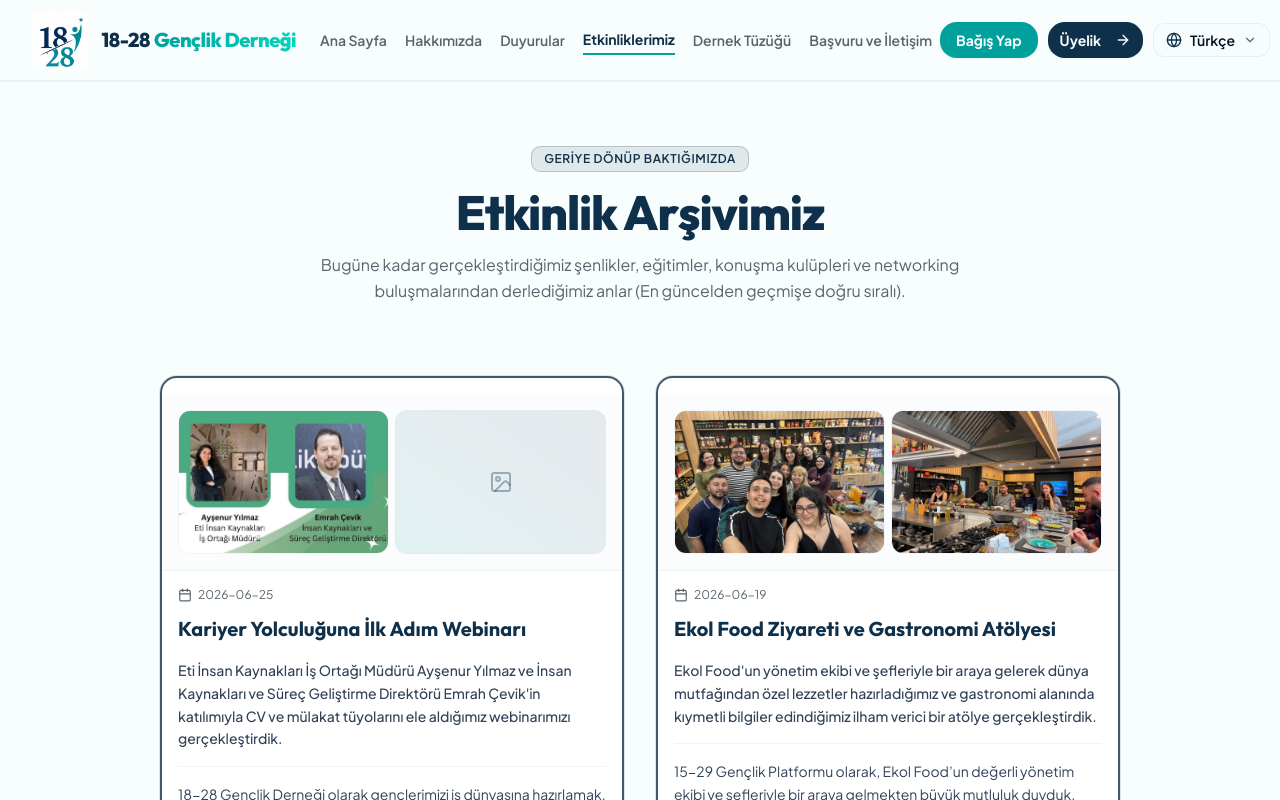
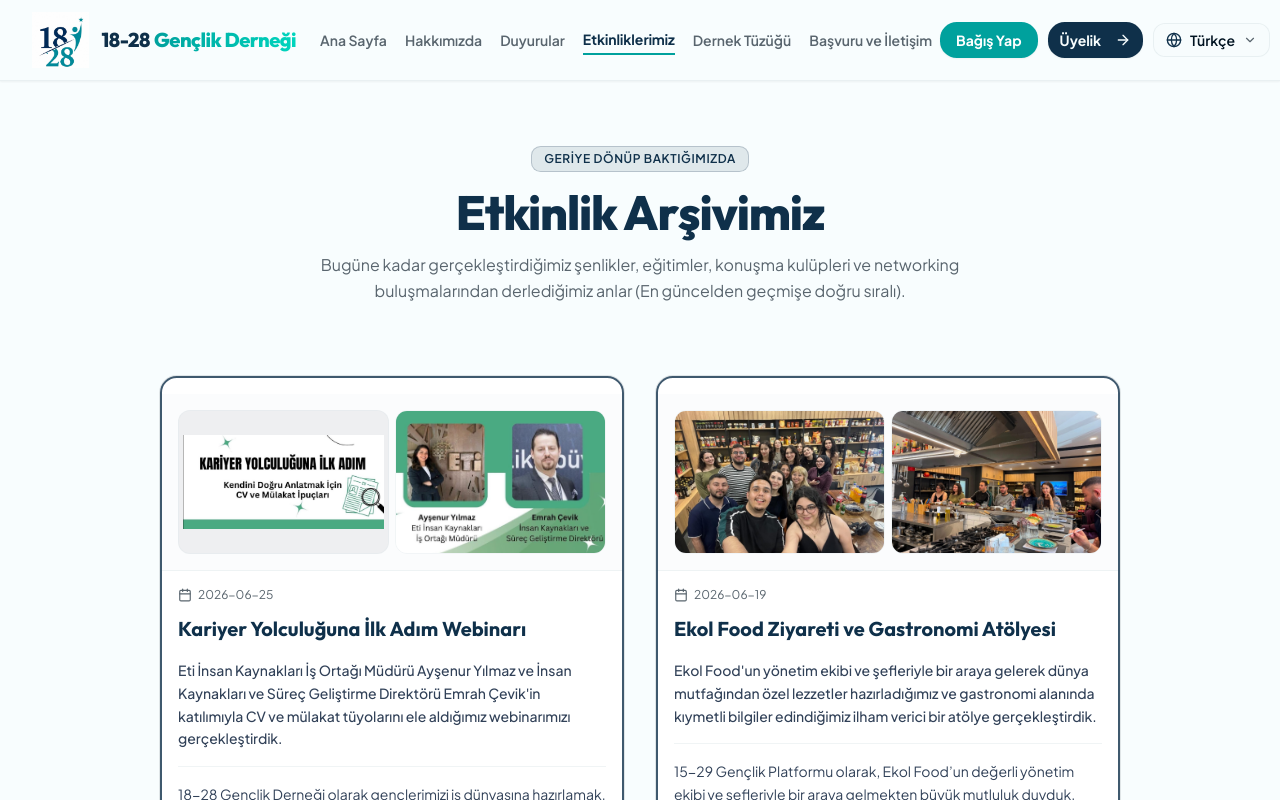
Before and after one commit to buketpolatoglu1-create/dernekweb, a Next.js app: page /etkinlikler in a window 1280 px wide. Shown: the top 800 px of the page. Built offline with nearby package versions, Linux system fonts and the light colour scheme.

Commit message:
Zoomed out specifically the Kariyer Yolculugu poster image while leaving all other event photos untouched

```diff
--- a/components/events/EventsCarousel.tsx
+++ b/components/events/EventsCarousel.tsx
@@ -147,12 +147,12 @@
                   <Link href={`/etkinlikler#${event.slug}`} className="relative group cursor-pointer block h-full">
                     <div className="absolute -inset-1 rounded-2xl bg-gradient-to-br from-primary/55 via-secondary/45 to-primary/55 opacity-0 group-hover:opacity-100 blur-md group-hover:blur-xl transition-opacity duration-300 pointer-events-none" />
                     <div className="relative overflow-hidden rounded-2xl border-2 border-primary/80 bg-background/95 backdrop-blur-xs p-6 space-y-4 transition-colors duration-300 group-hover:border-primary shadow-xs flex flex-col justify-between h-full min-h-[350px]">
-                      <div className="h-36 w-full rounded-lg bg-linear-to-br from-primary/10 to-secondary/10 flex items-center justify-center overflow-hidden relative border border-border/30">
+                      <div className={`h-36 w-full rounded-lg bg-linear-to-br from-primary/10 to-secondary/10 flex items-center justify-center overflow-hidden relative border border-border/30 ${event.images && event.images[0]?.includes("kariyer-yolculugu.png") ? "bg-slate-950/5 dark:bg-slate-900/40 p-1" : ""}`}>
                         {event.images && event.images.length > 0 ? (
                           <img
                             src={event.images[0]}
                             alt={title}
-                            className="h-full w-full object-cover"
+                            className={`h-full w-full ${event.images[0].includes("kariyer-yolculugu.png") ? "object-contain" : "object-cover"}`}
                           />
                         ) : (
                           <Calendar className="h-10 w-10 text-primary/40" />
--- a/components/events/EventsPageClient.tsx
+++ b/components/events/EventsPageClient.tsx
@@ -50,11 +50,11 @@
                 {/* Event Image Grid preview */}
                 <div className="grid grid-cols-2 gap-1.5 p-4 bg-muted/20 border-b border-border/40">
                   {event.images && event.images.length > 0 ? (
-                    <div className="h-36 rounded-lg overflow-hidden border border-border/30 relative">
+                    <div className={`h-36 rounded-lg overflow-hidden border border-border/30 relative ${event.images[0].includes("kariyer-yolculugu.png") ? "bg-slate-950/5 dark:bg-slate-900/40 p-1 flex items-center justify-center" : ""}`}>
                       <img
                         src={event.images[0]}
                         alt={`${title} - Image 1`}
-                        className="h-full w-full object-cover hover:scale-105 transition-transform duration-300"
+                        className={`h-full w-full hover:scale-105 transition-transform duration-300 ${event.images[0].includes("kariyer-yolculugu.png") ? "object-contain" : "object-cover"}`}
                       />
                     </div>
                   ) : (
@@ -63,11 +63,11 @@
                     </div>
                   )}
                   {event.images && event.images.length > 1 ? (
-                    <div className="h-36 rounded-lg overflow-hidden border border-border/30 relative">
+                    <div className={`h-36 rounded-lg overflow-hidden border border-border/30 relative ${event.images[1].includes("kariyer-yolculugu.png") ? "bg-slate-950/5 dark:bg-slate-900/40 p-1 flex items-center justify-center" : ""}`}>
                       <img
                         src={event.images[1]}
                         alt={`${title} - Image 2`}
-                        className="h-full w-full object-cover hover:scale-105 transition-transform duration-300"
+                        className={`h-full w-full hover:scale-105 transition-transform duration-300 ${event.images[1].includes("kariyer-yolculugu.png") ? "object-contain" : "object-cover"}`}
                       />
                     </div>
                   ) : (
--- a/content/events/kariyer-yolculugu-webinari.mdx
+++ b/content/events/kariyer-yolculugu-webinari.mdx
@@ -2,7 +2,7 @@
 title: "Kariyer Yolculuğuna İlk Adım Webinarı"
 date: "2026-06-25"
 description: "Eti İnsan Kaynakları İş Ortağı Müdürü Ayşenur Yılmaz ve İnsan Kaynakları ve Süreç Geliştirme Direktörü Emrah Çevik'in katılımıyla CV ve mülakat tüyolarını ele aldığımız webinarımızı gerçekleştirdik."
-images: ["/images/events/kariyer-yolculugu-speakers.png"]
+images: ["/images/events/kariyer-yolculugu.png", "/images/events/kariyer-yolculugu-speakers.png"]
 ---
 
 18-28 Gençlik Derneği olarak gençlerimizi iş dünyasına hazırlamak, doğru CV hazırlama ve mülakat tekniklerini aktarmak üzere düzenlediğimiz "Kariyer Yolculuğuna İlk Adım" webinarımızı başarıyla tamamladık.
```
